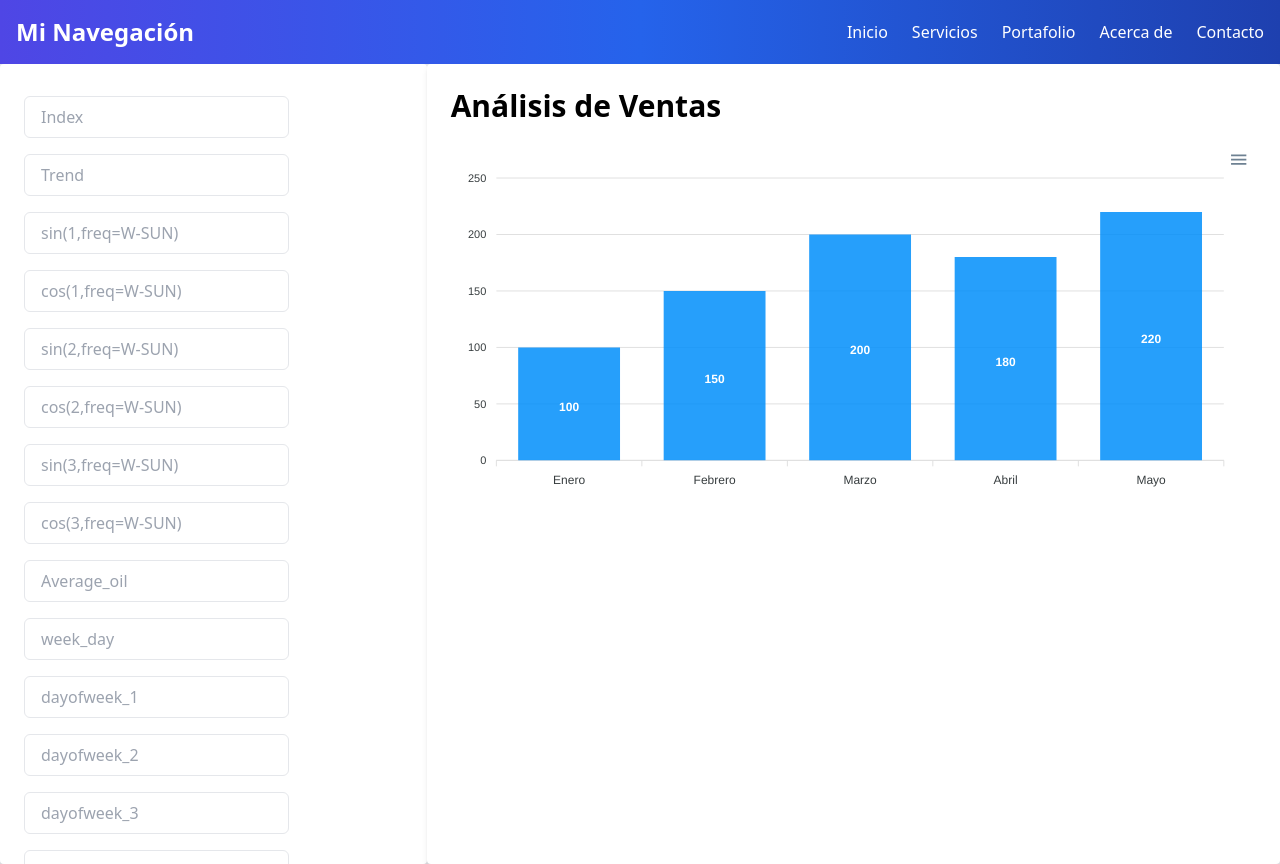
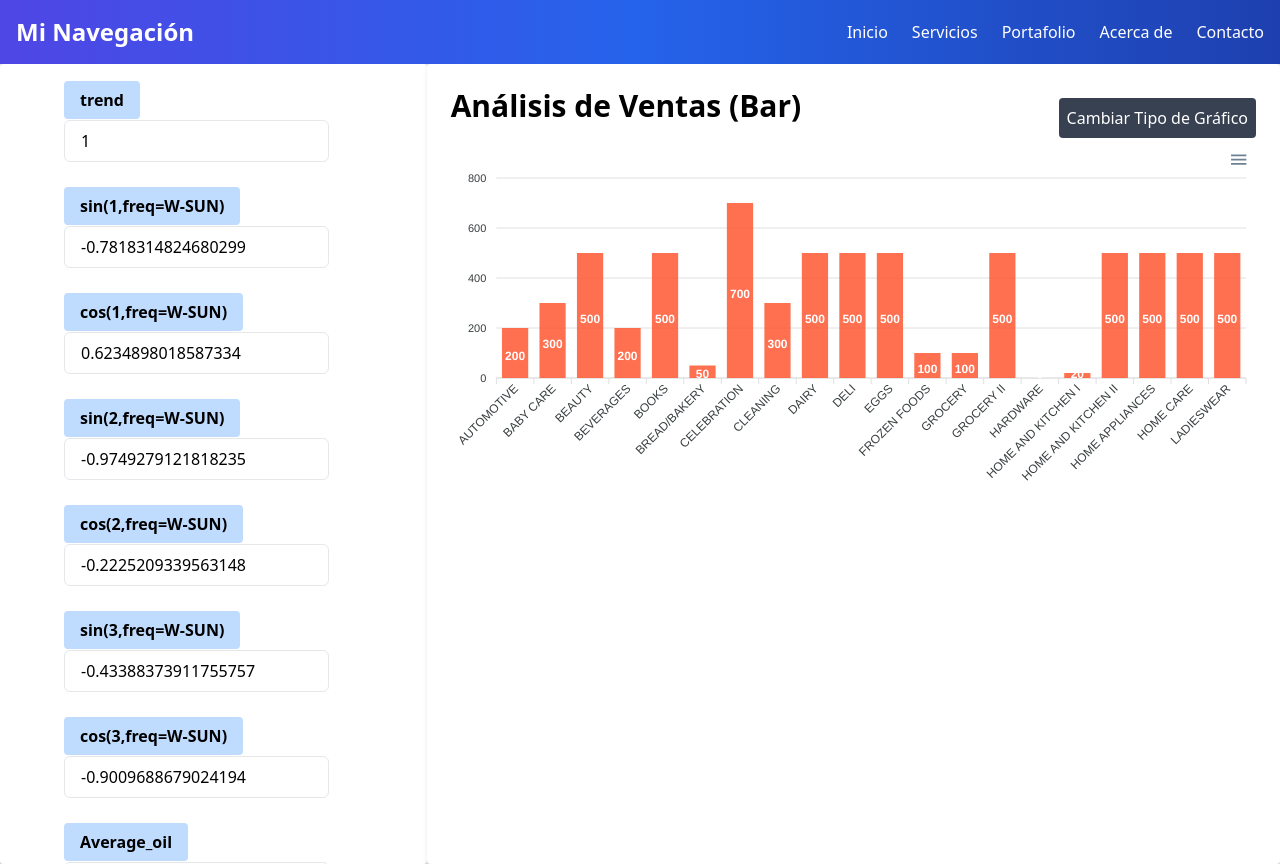
Before and after one commit to FlavioRr/StoreSalesForecastingTC3006C, a React (Vite) app in the folder front/: page /ProjectInfo in a window 1280 px wide. Built offline with nearby package versions, Linux system fonts and the light colour scheme.

Commit message:
Add front

```diff
--- a/front/src/components/Form.jsx
+++ b/front/src/components/Form.jsx
@@ -1,30 +1,30 @@
 import React, { useState } from 'react';
-import CustomInput from './CustomInput';
 
 // Define los nombres y placeholders de los campos
 const inputFields = [
-  { name: 'index', placeholder: 'Index', type: '', value: '' },
-  { name: 'trend', placeholder: 'Trend', type: '', value: '' },
-  { name: 'sin(1,freq=W-SUN)', placeholder: 'sin(1,freq=W-SUN)', type: '', value: '' },
-  { name: 'cos(1,freq=W-SUN)', placeholder: 'cos(1,freq=W-SUN)', type: '', value: '' },
-  { name: 'sin(2,freq=W-SUN)', placeholder: 'sin(2,freq=W-SUN)', type: '', value: '' },
-  { name: 'cos(2,freq=W-SUN)', placeholder: 'cos(2,freq=W-SUN)', type: '', value: '' },
-  { name: 'sin(3,freq=W-SUN)', placeholder: 'sin(3,freq=W-SUN)', type: '', value: '' },
-  { name: 'cos(3,freq=W-SUN)', placeholder: 'cos(3,freq=W-SUN)', type: '', value: '' },
-  { name: 'Average_oil', placeholder: 'Average_oil', type: '', value: '' },
-  { name: 'week_day', placeholder: 'week_day', type: '', value: '' },
-  { name: 'dayofweek_1', placeholder: 'dayofweek_1', type: '', value: '' },
-  { name: 'dayofweek_2', placeholder: 'dayofweek_2', type: '', value: '' },
-  { name: 'dayofweek_3', placeholder: 'dayofweek_3', type: '', value: '' },
-  { name: 'dayofweek_4', placeholder: 'dayofweek_4', type: '', value: '' },
-  { name: 'dayofweek_5', placeholder: 'dayofweek_5', type: '', value: '' },
-  { name: 'dayofweek_6', placeholder: 'dayofweek_6', type: '', value: '' },
-  { name: 'type_Additional', placeholder: 'type_Additional', type: '', value: '' },
-  { name: 'type_Bridge', placeholder: 'type_Bridge', type: '', value: '' },
-  { name: 'type_Event', placeholder: 'type_Event', type: '', value: '' },
-  { name: 'type_Holiday', placeholder: 'type_Holiday', type: '', value: '' },
-  { name: 'type_Transfer', placeholder: 'type_Transfer', type: '', value: '' },
+  { name: 'trend', placeholder: 'Trend', type: Number, value: 1.0 },
+  { name: 'sin(1,freq=W-SUN)', placeholder: 'sin(1,freq=W-SUN)', type: Number, value: -0.7818314824680299 },
+  { name: 'cos(1,freq=W-SUN)', placeholder: 'cos(1,freq=W-SUN)', type: Number, value: 0.6234898018587334 },
+  { name: 'sin(2,freq=W-SUN)', placeholder: 'sin(2,freq=W-SUN)', type: Number, value: -0.9749279121818235 },
+  { name: 'cos(2,freq=W-SUN)', placeholder: 'cos(2,freq=W-SUN)', type: Number, value: -0.2225209339563148 },
+  { name: 'sin(3,freq=W-SUN)', placeholder: 'sin(3,freq=W-SUN)', type: Number, value: -0.43388373911755757 },
+  { name: 'cos(3,freq=W-SUN)', placeholder: 'cos(3,freq=W-SUN)', type: Number, value: -0.9009688679024194 },
+  { name: 'Average_oil', placeholder: 'Average_oil', type: Number, value: 49.15428571428572 },
+  { name: 'week_day', placeholder: 'week_day', type: Number, value: 0 },
+  { name: 'dayofweek_1', placeholder: 'dayofweek_1', type: Boolean, value: 0 },
+  { name: 'dayofweek_2', placeholder: 'dayofweek_2', type: Boolean, value: 0 },
+  { name: 'dayofweek_3', placeholder: 'dayofweek_3', type: Boolean, value: 0 },
+  { name: 'dayofweek_4', placeholder: 'dayofweek_4', type: Boolean, value: 0 },
+  { name: 'dayofweek_5', placeholder: 'dayofweek_5', type: Boolean, value: 0 },
+  { name: 'dayofweek_6', placeholder: 'dayofweek_6', type: Boolean, value: 1 },
+  { name: 'type_Additional', placeholder: 'type_Additional', type: Boolean, value: 0 },
+  { name: 'type_Bridge', placeholder: 'type_Bridge', type: Boolean, value: 0 },
+  { name: 'type_Event', placeholder: 'type_Event', type: Boolean, value: 0 },
+  { name: 'type_Holiday', placeholder: 'type_Holiday', type: Boolean, value: 0 },
+  { name: 'type_Transfer', placeholder: 'type_Transfer', type: Boolean, value: 0 },
+  { name: 'type_Work Day', placeholder: 'type_Work Day', type: Boolean, value: 0 },
 ];
+
 
 
 const Form = () => {
@@ -44,15 +44,22 @@ const Form = () => {
   return (
     <form onSubmit={handleSubmit} className="w-full max-w-md mx-auto">
       {inputFields.map((field) => (
+		<div class="mb-6 ml-10">
+			<div>
+				<label class="bg-blue-200 text-black font-bold py-2 px-4 rounded">
+				{field.name}
+				</label>
+			</div>
+
 			<input
 			key={field.name}
-          type="text"
+			type={field.type}
 			placeholder={field.placeholder}
 			name={field.name}
-          value={formData[field.name] || ''}
-          onChange={handleChange}
+			value={field.value}
 			className="border rounded-md py-2 px-4 my-2"
 			/>
+		</div>
       ))}
       <div className="text-center">
         <button
--- a/front/src/pages/ProjectInfo.jsx
+++ b/front/src/pages/ProjectInfo.jsx
@@ -1,4 +1,4 @@
-import React from 'react';
+import React, { useState } from 'react';
 import ReactApexChart from 'react-apexcharts';
 import Form from '../components/Form';
 
@@ -12,28 +12,74 @@ const options = {
     id: 'basic-bar',
   },
   xaxis: {
-    categories: ['Enero', 'Febrero', 'Marzo', 'Abril', 'Mayo'],
+    categories: [
+      'AUTOMOTIVE', 'BABY CARE', 'BEAUTY', 'BEVERAGES', 'BOOKS', 'BREAD/BAKERY', 'CELEBRATION', 'CLEANING', 'DAIRY', 'DELI', 'EGGS', 'FROZEN FOODS', 'GROCERY', 'GROCERY II', 'HARDWARE', 'HOME AND KITCHEN I', 'HOME AND KITCHEN II', 'HOME APPLIANCES', 'HOME CARE', 'LADIESWEAR'
+    ],
   },
+  colors: [
+    '#FF5733',
+    '#33FF6E',
+    '#3366FF',
+    '#FF33A8',
+    '#FFFF33',
+    '#33FFFA',
+    '#FF3366',
+    '#33FF33',
+    '#FF5733',
+    '#33FF6E',
+    '#3366FF',
+    '#FF33A8',
+    '#FFFF33',
+    '#33FFFA',
+    '#FF3366',
+    '#33FF33',
+    '#FF5733',
+    '#33FF6E',
+    '#3366FF',
+    '#FF33A8',
+  ],
 };
 
-const series = [
+const initialSeries = [
   {
     name: 'Ventas',
-    data: [100, 150, 200, 180, 220],
+    data: [200, 300, 500, 200, 500, 50, 700, 300, 500, 500, 500, 100, 100, 500, 0, 20, 500, 500, 500, 500],
   },
 ];
 
 const ProjectInfo = () => {
+  const [chartType, setChartType] = useState('bar'); // Estado para el tipo de gráfico
+  const [chartKey, setChartKey] = useState(0); // Estado para forzar la actualización del gráfico
+
+  // Función para cambiar entre los tipos de gráficos
+  const toggleChartType = () => {
+    setChartKey(chartKey + 1);
+    setChartType(chartType === 'bar' ? 'line' : 'bar');
+  };
+
   return (
     <div className={`min-h-screen flex ${corporateColors.background}`}>
-	  <div className="overflow-y-auto h-full w-1/3 p-6 rounded shadow-md bg-white">
-		<Form />
-	  </div>
+      <div className="overflow-y-auto h-full w-1/3 p-6 rounded shadow-md bg-white">
+        <Form />
+      </div>
       <div className="flex-1 p-6 rounded shadow-md bg-white">
-        <h1 className="text-3xl font-semibold mb-6">Análisis de Ventas</h1>
-		<ReactApexChart options={options} series={series} type="bar" height={350} />
+        <div className="flex justify-between items-center">
+          <h1 className="text-3xl font-semibold mb-6">Análisis de Ventas ({chartType === 'line' ? 'Line' : 'Bar'})</h1>
+          <button
+            className={`p-2 rounded ${corporateColors.button}`}
+            onClick={toggleChartType}
+          >
+            Cambiar Tipo de Gráfico
+          </button>
+        </div>
+        <ReactApexChart
+          key={chartKey} // Esto forzará la actualización del gráfico
+          options={options}
+          series={initialSeries}
+          type={chartType}
+          height={350}
+        />
       </div>
-
     </div>
   );
 };
```
Lines whose indentation alone changed are shown as unchanged.
